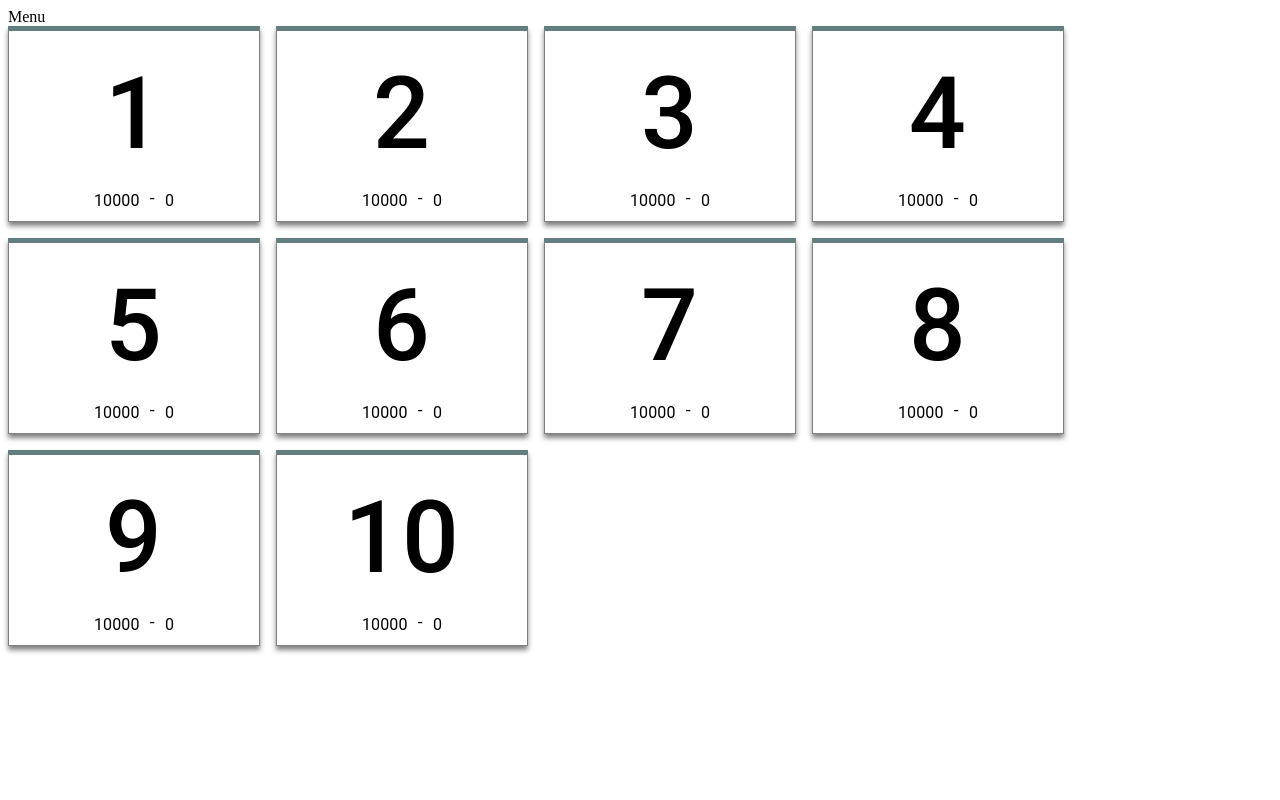
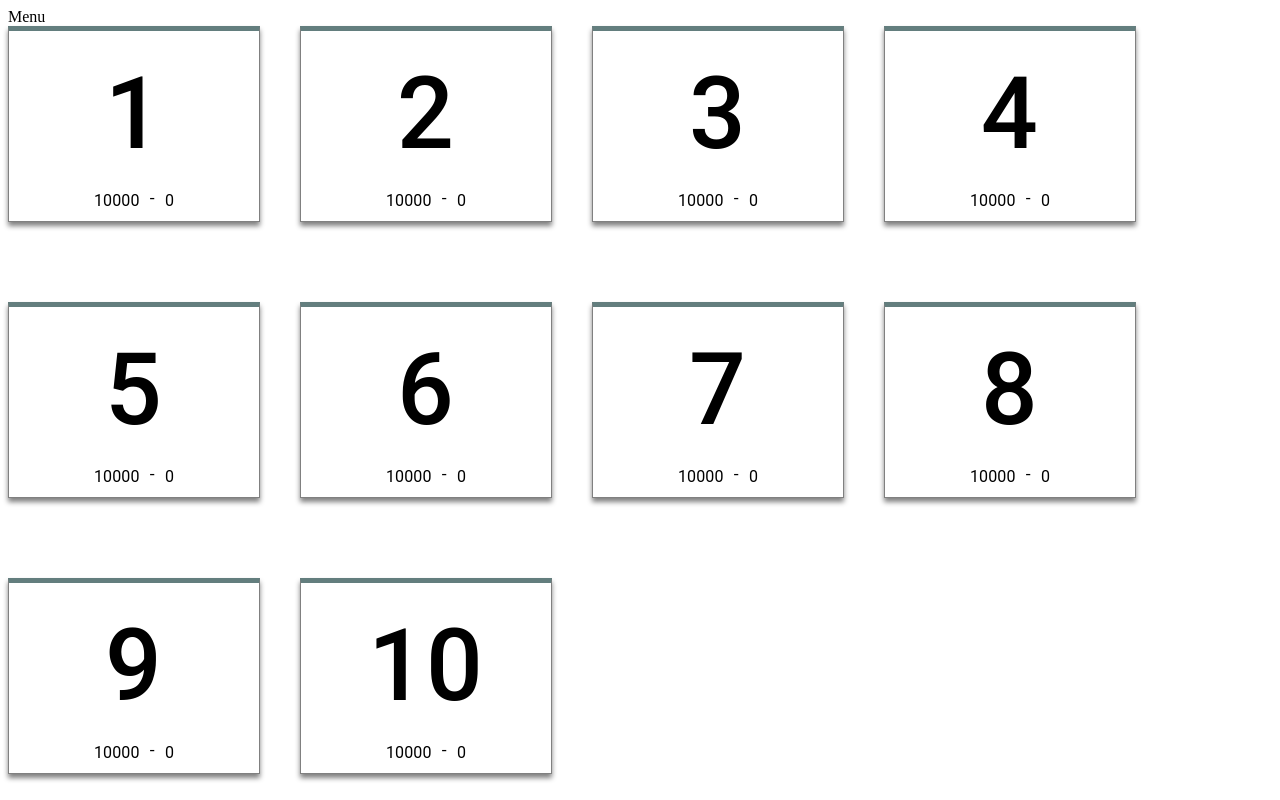
Before and after one commit to ashar-project/mir, a React (Vite) app: page / in a window 1280 px wide. Built offline with nearby package versions, Linux system fonts and the light colour scheme.

Commit message:
grid styles has changed

```diff
--- a/src/modules/World/components/RatingTable.jsx
+++ b/src/modules/World/components/RatingTable.jsx
@@ -6,7 +6,7 @@ import { data } from "../helpers/mock-data";
 export const RatingTable = () => {
   return (
     <Box sx={{ flexGrow: 1 }}>
-      <Grid container spacing={2}>
+      <Grid container spacing={10} columnSpacing={5}>
         {data.map(({ id, from, to }) => (
           <Grid item key={id}>
             <RatingCard key={id} rating={id} minAmout={from} maxAmount={to} />
```
Also changed, not shown: src/pages/WorldPage/index.js (renamed from src/pages/WorldPage/index.jsx).
